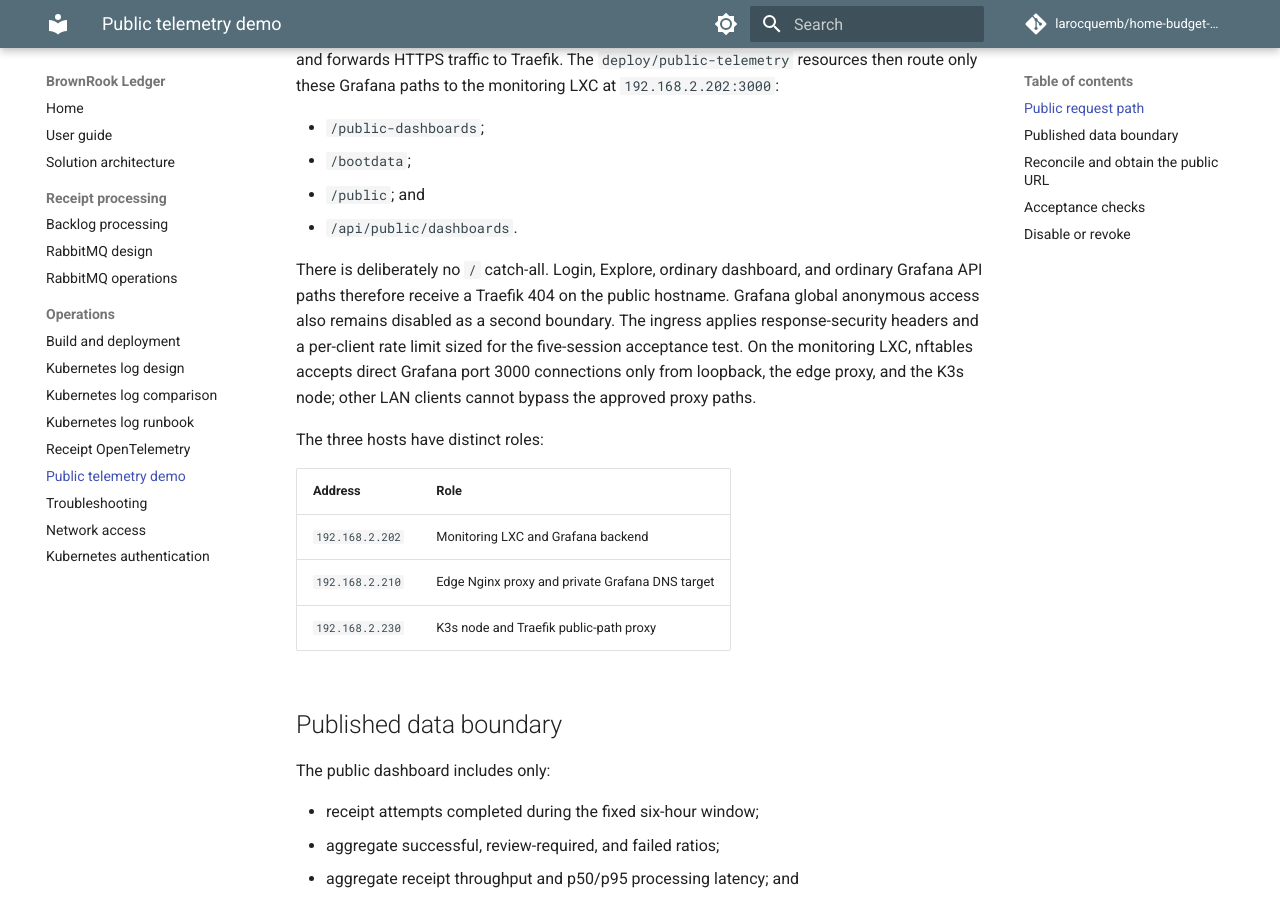
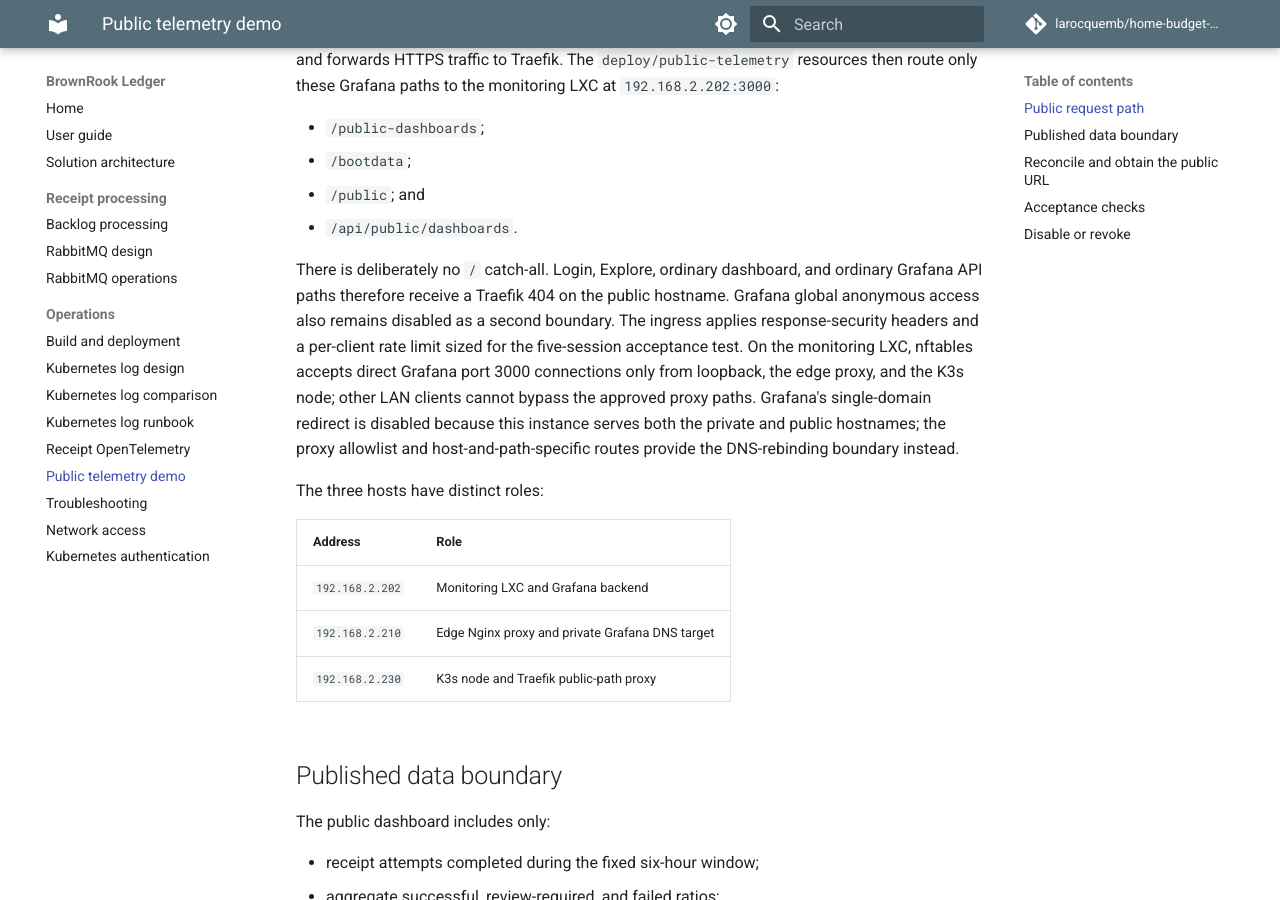
Before and after one commit to larocquemb/home-budget-pipeline, an MkDocs documentation site: the page built from docs/live-telemetry-demo.md, in a window 1280 px wide and 900 px high, scrolled down 783 px. Built offline with MkDocs 1.6.1 and Material for MkDocs 9.7.7, drawn with Linux system fonts in a browser that asks for light colours; comment, search, counter and statistics services are not loaded.

Commit message:
fix: preserve public Grafana hostname (#132)

```diff
--- a/docs/live-telemetry-demo.md
+++ b/docs/live-telemetry-demo.md
@@ -46,7 +46,9 @@
 limit sized for the five-session acceptance test. On the monitoring LXC,
 nftables accepts direct Grafana port 3000 connections only from loopback, the
 edge proxy, and the K3s node; other LAN clients cannot bypass the approved
-proxy paths.
+proxy paths. Grafana's single-domain redirect is disabled because this instance
+serves both the private and public hostnames; the proxy allowlist and
+host-and-path-specific routes provide the DNS-rebinding boundary instead.
 
 The three hosts have distinct roles:
 
```
Also changed, not shown: 2 other files.
